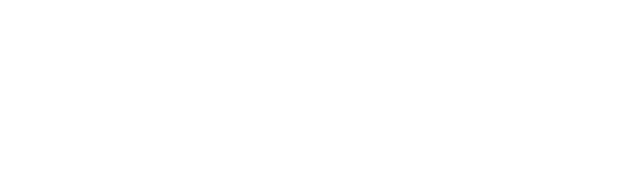
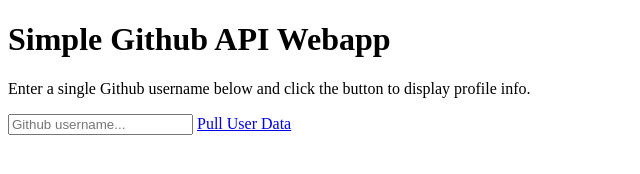
Before and after one commit to wathika/githubUserInfo, a plain HTML site: page index.html in a window 1280 px wide. Shown: the whole page, without its empty margins (0-640 px from the left). Drawn offline with nearby package versions, Linux system fonts and the light colour scheme.

Commit message:
added <div> section where the initial form is displayed

```diff
--- a/index.html
+++ b/index.html
@@ -11,6 +11,16 @@
 <!--    behavior of content under this element will be managed using the GitHubCtrl class-->
 <body ng-controller="GitHubCtrl">
 
+    <div>
+        <h1>Simple Github API Webapp</h1>
+        <p>Enter a single Github username below and click the button to display profile info.</p>
+
+        <input type="text" id="ghusername" ng-model="username" placeholder="Github username...">
+        <a href="#" id="ghsubmitbtn" ng-click="getGitInfo()">Pull User Data</a>
+
+        <div id="ghapidata" class="clearfix"></div>
+    </div>
+
 <script>
    function GitHubCtrl($scope, $http) {
    }
```
